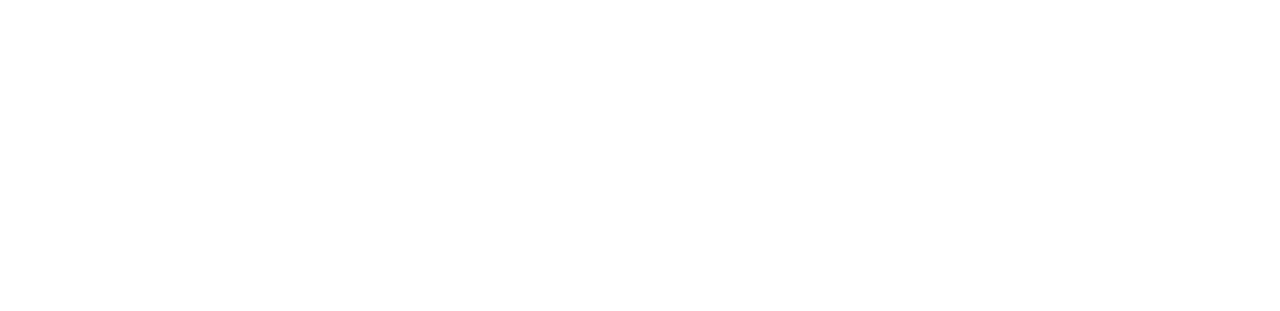
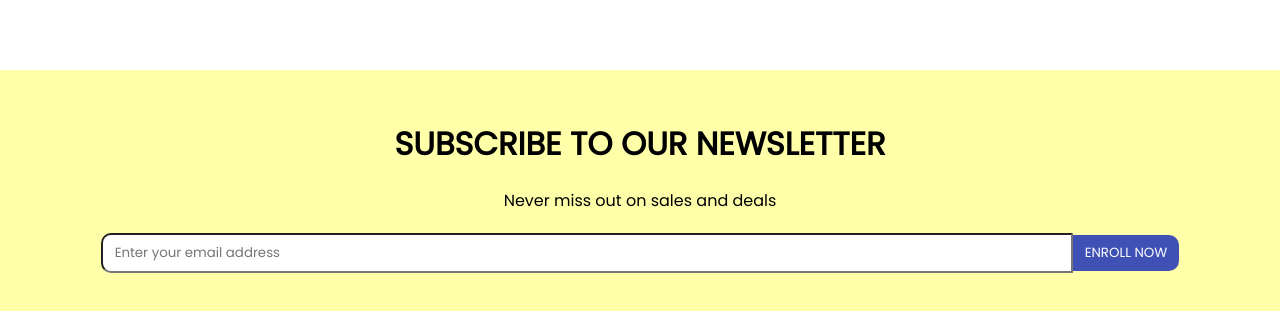
Before and after one commit to everly-gif/thrifty-citrus, a React (Create React App) app: page / in a window 1280 px wide. Shown: the part 2011-2322 px from the top of the page. Before the commit the page ends 2081 px from the top, so only its background shows below. Built offline with nearby package versions, Linux system fonts and the light colour scheme; a web font is replaced by a local one.

Commit message:
add newsletter section

```diff
--- /dev/null
+++ b/src/components/Newsletter.jsx
@@ -0,0 +1,50 @@
+import styled from "styled-components"
+const Container = styled.div `
+background-color:#FFA;
+padding:50px;
+
+`;
+
+const Title = styled.h1 `
+text-align:center;
+margin-bottom:20px;
+`;
+const Desc = styled.p `
+text-align:center;
+margin-bottom:20px;
+`;
+const Input = styled.input `
+padding:8px 12px;
+border-top-left-radius:10px;
+border-bottom-left-radius:10px;
+width:80%;
+background-color:#fff;
+`;
+const InputContainer=styled.div`
+text-align:center;
+`;
+const Btn = styled.button `
+background-color:#3f51b5;
+color:white;
+padding: 8px 12px;
+border:none;
+border-top-right-radius:10px;
+border-bottom-right-radius:10px;
+cursor:pointer;
+`;
+const Newsletter = () => {
+    return (
+        <div>
+            <Container>
+                <Title>SUBSCRIBE TO OUR NEWSLETTER</Title>
+                <Desc>Never miss out on sales and deals</Desc>
+                <InputContainer>
+                <Input placeholder="Enter your email address"></Input>
+                <Btn>ENROLL NOW</Btn>
+                </InputContainer>
+            </Container>
+        </div>
+    )
+}
+
+export default Newsletter
--- a/src/pages/Home.jsx
+++ b/src/pages/Home.jsx
@@ -4,6 +4,7 @@
 import Slider from '../components/Slider'
 import Categories from '../components/Categories'
 import Products from '../components/Products'
+import Newsletter from '../components/Newsletter'
 
 
 const Home = () => {
@@ -14,6 +15,7 @@
             <Slider/>
             <Categories/>
             <Products/>
+            <Newsletter/>
         </div>
     )
 }
```
